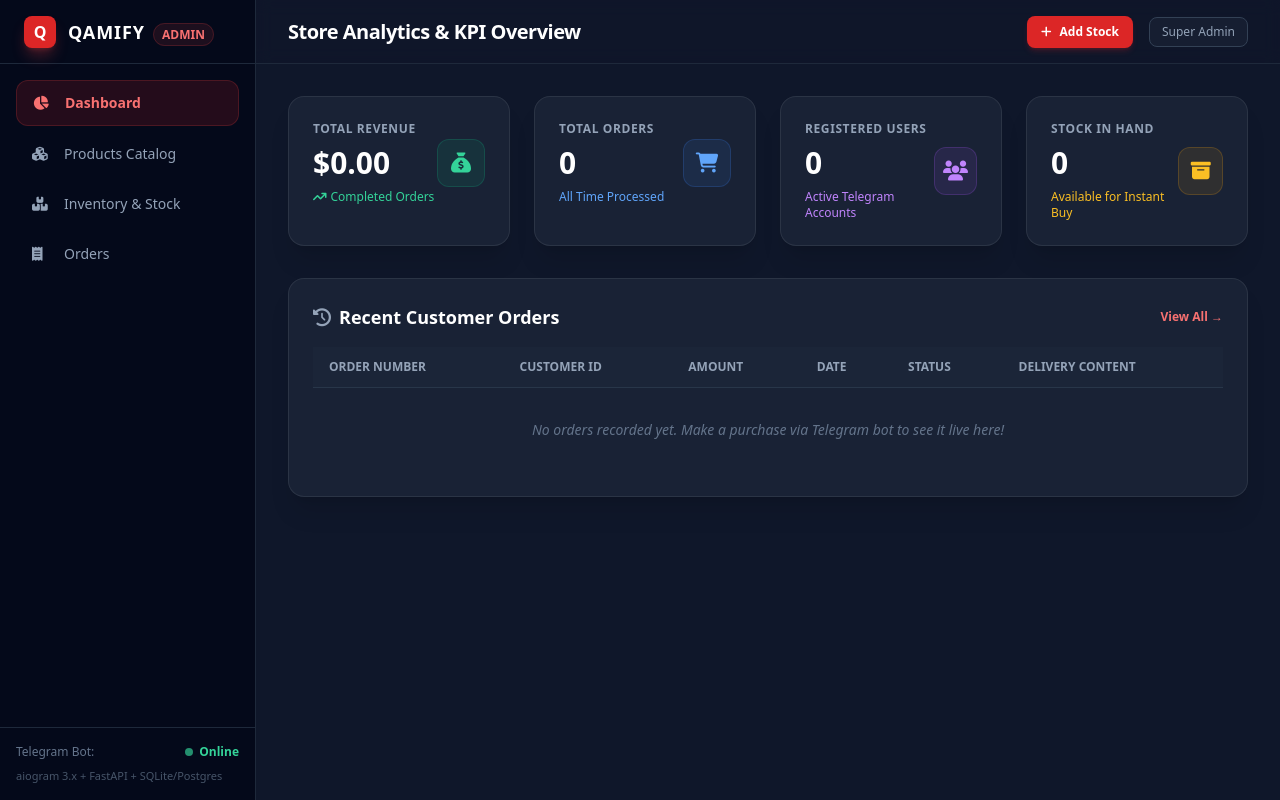
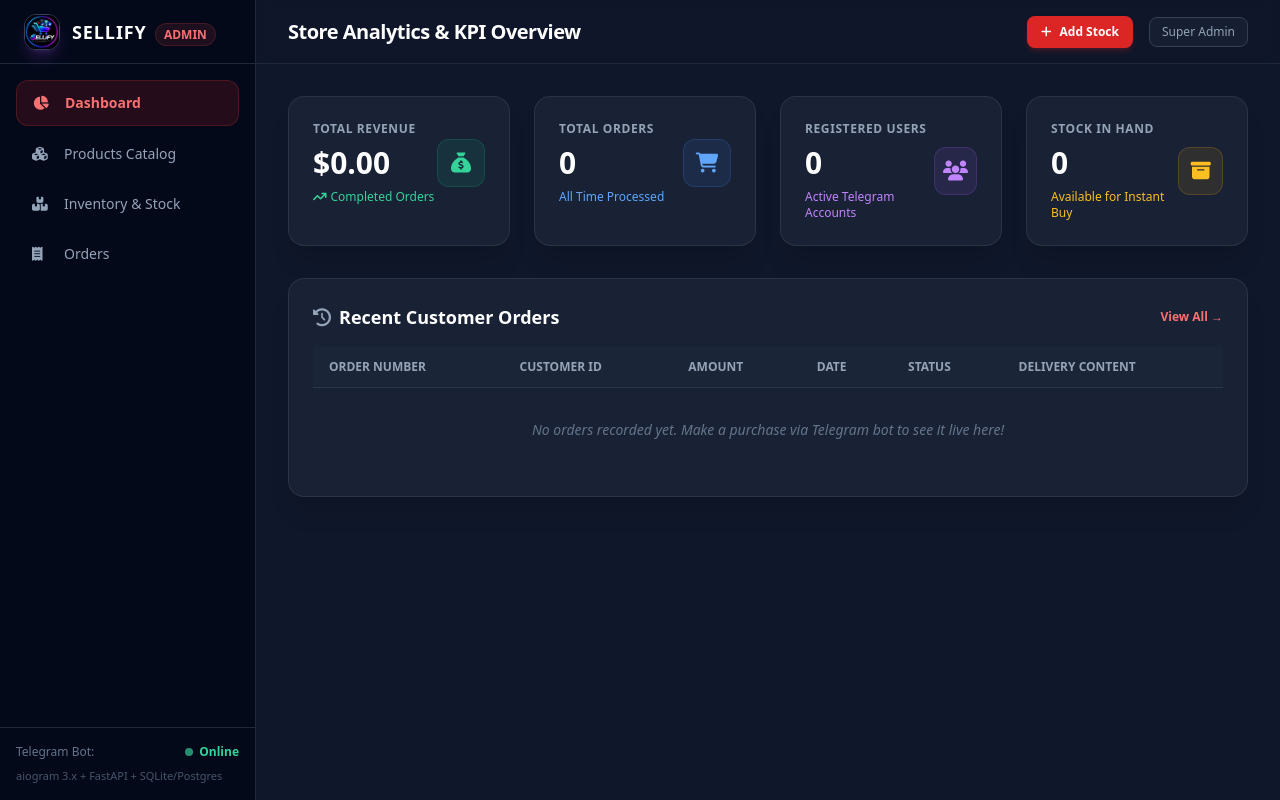
Before and after one commit to Businessprof/Sellify-bot, a FastAPI app: page /admin in a window 1280 px wide. Run offline with FastAPI, Linux system fonts and the light colour scheme; data that the repository does not hold is empty; parts of the project's set-up code (start-up, migrations or seed data) failed here and were passed over; some libraries are stand-ins or nearby versions.

Commit message:
feat: configure Sellify branding, mount static logo, and update test suite

```diff
--- a/app/main.py
+++ b/app/main.py
@@ -42,7 +42,14 @@ app = FastAPI(
     lifespan=lifespan,
 )
 
-# Mount Web Admin Panel
+import os
+from fastapi.staticfiles import StaticFiles
+
+# Mount Static Files & Web Admin Panel
+static_dir = os.path.abspath(os.path.join(os.path.dirname(__file__), "web", "static"))
+if os.path.exists(static_dir):
+    app.mount("/static", StaticFiles(directory=static_dir), name="static")
+
 app.include_router(admin_web_router)
 
 
--- a/app/web/templates/base.html
+++ b/app/web/templates/base.html
@@ -21,11 +21,9 @@
     <div>
       <!-- Brand -->
       <div class="h-16 flex items-center px-6 border-b border-slate-800 space-x-3">
-        <div class="w-8 h-8 rounded-lg bg-red-600 flex items-center justify-center font-bold text-white shadow-lg shadow-red-500/30">
-          Q
-        </div>
+        <img src="/static/logo.png" alt="Sellify Logo" class="w-9 h-9 rounded-xl object-cover shadow-lg shadow-purple-500/20 border border-slate-700">
         <div>
-          <span class="text-lg font-black tracking-wider text-white">QAMIFY</span>
+          <span class="text-lg font-black tracking-wider text-white">SELLIFY</span>
           <span class="text-xs px-2 py-0.5 rounded-full bg-red-500/10 text-red-400 font-semibold border border-red-500/20 ml-1">ADMIN</span>
         </div>
       </div>
```
Also changed, not shown: tests/test_api/test_admin_web.py (+1 -1 lines), app/web/static/logo.png (added).
